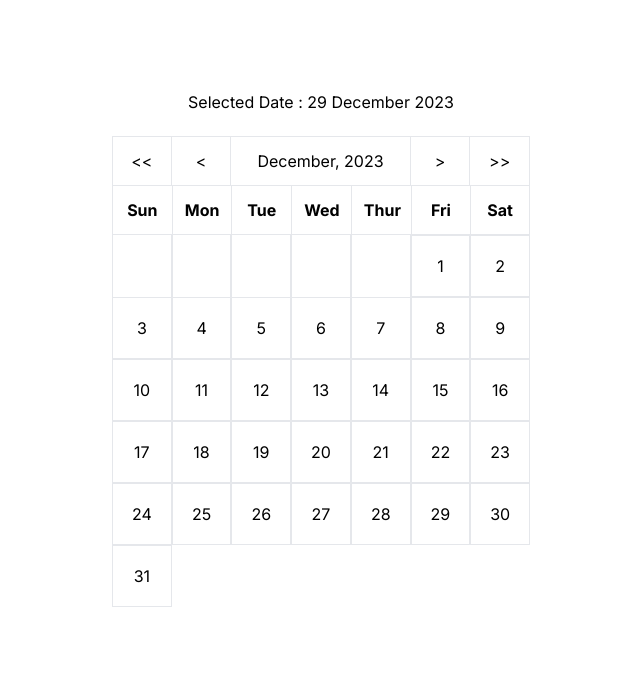
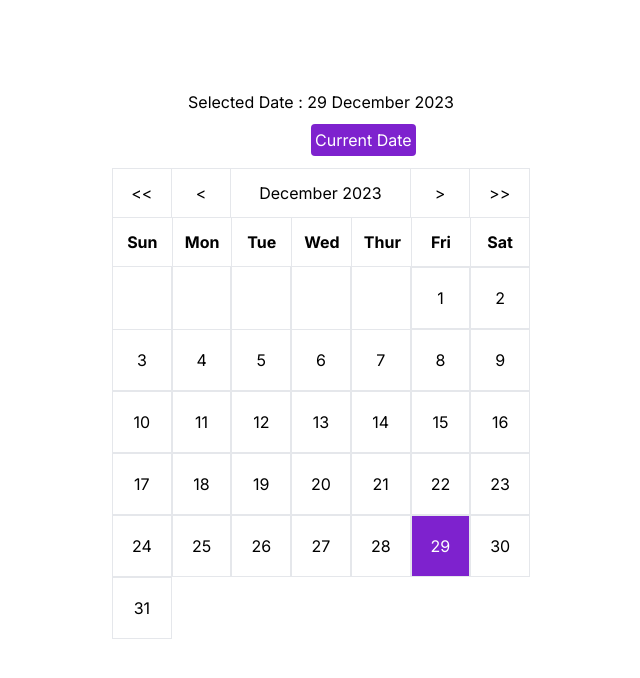
Before and after one commit to Nwakaego-Ego/calender, a Next.js app: page / in a window 1280 px wide. Shown: the top 678 px of the page, without its empty margins (319-959 px from the left). Built offline with nearby package versions, Linux system fonts and the light colour scheme.

Commit message:
i added is isActive

```diff
--- a/src/app/Main/main.jsx
+++ b/src/app/Main/main.jsx
@@ -6,6 +6,7 @@ import {
   sub,
   format,
   add,
+  setDate,
 } from "date-fns";
 import React from "react";
 import "./main.css";
@@ -26,6 +27,11 @@ const Main = ({ value, onChange }) => {
 
   const weekDays = ["Sun", "Mon", "Tue", "Wed", "Thur", "Fri", "Sat"];
 
+  const handleDayUpdate = (index) => {
+    const date = setDate(value, index);
+    onChange && onChange(date);
+  };
+
   return (
     <>
       <div
@@ -42,7 +48,7 @@ const Main = ({ value, onChange }) => {
           {"<"}
         </div>
         <div className="col-span-3 border border-l-0  p-3 ">
-          {format(value, "LLLL, yyyy")}
+          {format(value, "LLLL yyyy")}
         </div>
         <div
           className="border p-3 border-l-0 cursor-pointer"
@@ -85,12 +91,15 @@ const Main = ({ value, onChange }) => {
 
         {Array.from({ length: numDays }).map((_, index) => {
           const date = index;
+          const isActive = date === value.getDate() - 1;
           return (
             <div
               key={index}
-              className={`border border-l-0 p-3 border-t-0 hover:bg-slate-200 ${
+              className={`  border border-l-0 p-3 border-t-0  ${
                 date === 1 || 8 || 15 || 22 || 29 ? "left" : " "
+              } ${isActive ? "bg-purple-700 text-white" : "hover:bg-slate-200"}
               }`}
+              onClick={() => handleDayUpdate(date + 1)}
             >
               {date + 1}
             </div>
@@ -101,3 +110,6 @@ const Main = ({ value, onChange }) => {
   );
 };
 export default Main;
+
+//  className={`border border-l-0 p-3 border-t-0 hover:bg-slate-200 active:bg-purple-700 ${date === 1 || date === 8 || date === 15 || date === 22 || date === 29 ? "left" : ""} ${isActive ? "bg-purple-700 text-white" : ""}`}
+//       onClick={() => (isActive ? undefined : handleDayUpdate(date + 1))}
--- a/src/app/globals.css
+++ b/src/app/globals.css
@@ -6,3 +6,10 @@
   position: relative;
   top: 90px;
 }
+
+.btn {
+  position: relative;
+
+  top: 100px;
+  left: 630px;
+}
--- a/src/app/page.js
+++ b/src/app/page.js
@@ -1,15 +1,25 @@
 "use client";
-import { format } from "date-fns";
+import { format, setDate } from "date-fns";
 import React, { useState } from "react";
 import Main from "../app/Main/main";
 
 export default function Home() {
   const [currentDate, setCurrentDate] = useState(new Date());
+
+  const handleCurrentDate = () => setCurrentDate(new Date());
+
   return (
     <main className="">
       <p className="selected">
         Selected Date : {format(currentDate, "dd LLLL yyyy")}
       </p>
+      <button
+        className="btn bg-purple-700  text-white p-1 rounded cursor-pointer active:bg-blue-700"
+        onClick={handleCurrentDate}
+      >
+        {" "}
+        Current Date
+      </button>
       <Main value={currentDate} onChange={setCurrentDate} />
     </main>
   );
```
